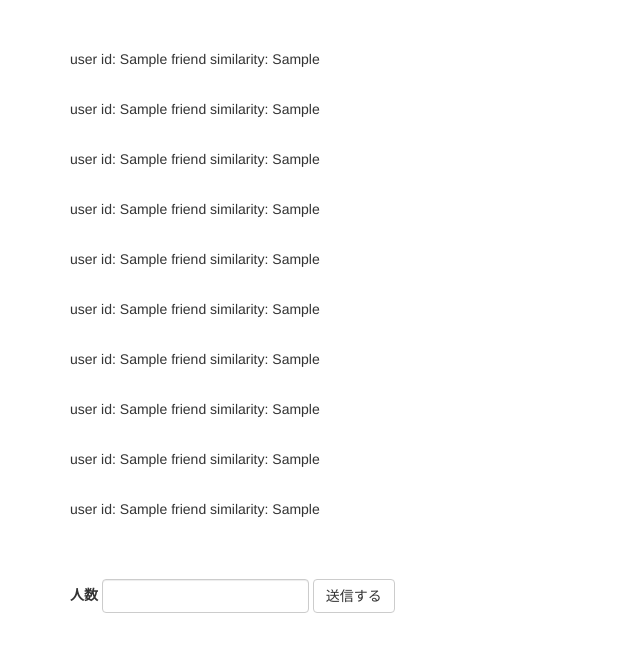
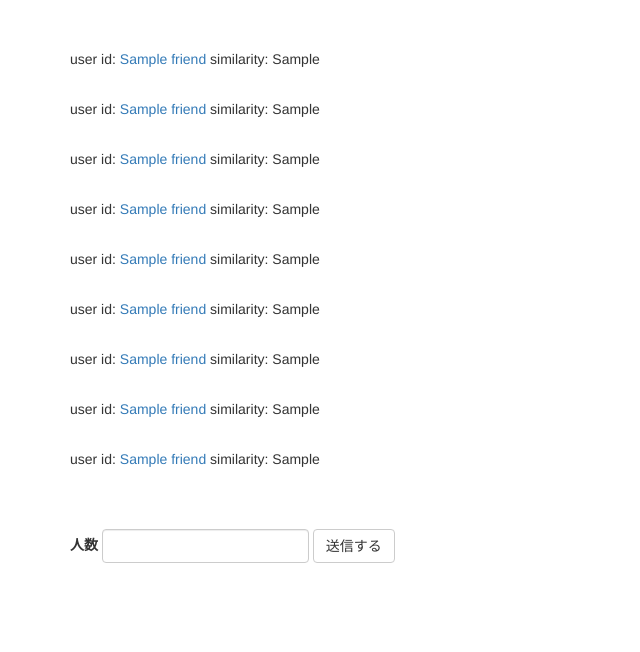
Before and after one commit to ExciteJapanPub/summer-intern-2018-ml1, a Flask app: template BFF/templates/ranking.html in a window 1280 px wide. Shown: the top 652 px of the page, without its empty margins (0-640 px from the left). Run offline with Flask 2, Linux system fonts and the light colour scheme; the template is opened without the code that fills it: most values are stand-ins (such as "Sample title", 1, 10 or a date in 2020); parts of the project's set-up code (start-up, migrations or seed data) failed here and were passed over; some libraries are stand-ins or nearby versions.

Commit message:
modify ranking a part of front

```diff
--- a/BFF/best_friend_forever.py
+++ b/BFF/best_friend_forever.py
@@ -46,6 +46,20 @@
     l2 = np.linalg.norm(v, axis=axis, ord = order, keepdims=True)
     l2[l2==0] = 1
     return v/l2
+
+
+def generator():
+    user_lst = []
+    for i in range(0, 10):
+    # writer = csv.writer(f)
+        user = User(i)
+        user.feature_food = np.random.randint(10, size=(1, N))
+        user.feature_country = np.random.randint(10, size=(1, COUNTRY_NUM))
+        user.feature_ing = np.random.randint(10, size=(1, ING_NUM))
+        user.feature_calorie = np.random.randint(10, size=(1, CALORIE_NUM))
+        user_lst.append(user)
+
+    return user_lst
 
 
 def input_pic(path, user_id):
@@ -141,13 +155,14 @@
 
     return similarity
 
+USERS = generator()
 
-def show_BFF_rank(usr_id, users):
+def show_BFF_rank(usr_id, users=USERS):
    arr = calc_BFF_rank(usr_id, users)
    friend_list = np.argsort(arr)[::-1]
    print(friend_list[:5])
 
-   return friend_list, arr
+   return friend_list, np.sort(arr)[::-1]
 
 
 def load_users():
@@ -167,21 +182,10 @@
     return user_df.values
 
 
-def generator():
-    user_lst = []
-    for i in range(0, 10):
-    # writer = csv.writer(f)
-        user = User(i)
-        user.feature_food = np.random.randint(10, size=(1, N))
-        user.feature_country = np.random.randint(10, size=(1, COUNTRY_NUM))
-        user.feature_ing = np.random.randint(10, size=(1, ING_NUM))
-        user.feature_calorie = np.random.randint(10, size=(1, CALORIE_NUM))
-        user_lst.append(user)
-
-    return user_lst
 
 
-USERS = generator()
+
+
 
 
 def calc_BFF_rank(usr_id, users=USERS):
--- a/BFF/bff_train.py
+++ b/BFF/bff_train.py
@@ -31,8 +31,8 @@
 # TEST_LABELS_PATH = DATA_PATH / 'labels/test.csv'
 TEST_IMAGES_PATH = DATA_PATH / 'meta/test.txt'
 # CHECKPOINT = './checkpoint/mnist_cnn.ckpt'
-SAVED_CHECKPOINT = '../checkpoint/dish_101_cnn.ckpt'
-CHECKPOINT = '../checkpoint/dish_101_cnn_1000.ckpt'
+CHECKPOINT = '../checkpoint/dish_101_cnn.ckpt'
+# CHECKPOINT = '../checkpoint/dish_101_cnn_1000.ckpt'
 
 class_df = pd.read_table(LABELS_PATH, header=None)
 
--- a/BFF/server.py
+++ b/BFF/server.py
@@ -4,7 +4,7 @@
 from flask import Flask, render_template, request, redirect, url_for, send_from_directory
 import pandas as pd
 import numpy as np
-from best_friend_forever import input_pic, predict, load_category
+from best_friend_forever import input_pic, predict, load_category, show_BFF_rank
 import glob
 
 UPLOAD_FILE_PATH = './static/uploads'
@@ -39,36 +39,42 @@
 @app.route('/ranking', methods=['GET', 'POST'])
 def ranking():
     title = "your BFF"
-    friend_list = [2, 4, 6, 5, 7, 8, 10, 22, 88]
-    friend_similarity = [0.95, 0.94, 0.93, 0.90, 0.88, 0.74, 0.55, 0.43, 0.21]
+    # friend_list = [2, 4, 6, 5, 7, 8, 10, 22, 88]
+    # friend_similarity = [0.95, 0.94, 0.93, 0.90, 0.88, 0.74, 0.55, 0.43, 0.21]
     user_name = 0
+    friend_list, friend_similarity = show_BFF_rank(user_name)
 
     if request.method == 'GET':
-        return render_template('ranking.html', title=title)
+        return render_template('ranking.html', title=title, user_name=user_name)
 
     if request.method == 'POST':
         number_bff = request.form['number_BFF']
+        users_path = []
+        for friend in friend_list:
+            users_path.append("/" + str(friend))
         if int(number_bff) > len(friend_list):
             return redirect(url_for('ranking'))
         return render_template('ranking.html',
                                title=title, user_name=user_name, friend_list=friend_list,
-                               friend_similarity=friend_similarity, number_BFF=int(number_bff))
+                               friend_similarity=friend_similarity, number_BFF=int(number_bff),
+                               users_path=users_path)
     else:
         return redirect(url_for('ranking'))
 
 # 画像アップロードと予測結果表示
 @app.route('/send', methods=['GET', 'POST'])
-def send(user_id):
+def send():
     if request.method == 'GET':
         title = "upload"
         return render_template('upload.html', title=title)
 
     elif request.method == 'POST':
+        user_id = 0
         title = "picture information"
         img_file = request.files['img_file']
         if img_file and allowed_file(img_file.filename):
-            img_file.save(os.path.join(UPLOAD_FILE_PATH + "/" + user_id, img_file.filename))
-            img_url = './static/uploads/' + user_id + "/" + img_file.filename
+            img_file.save(os.path.join(UPLOAD_FILE_PATH + "/" + str(user_id), img_file.filename))
+            img_url = './static/uploads/' + str(user_id) + "/" + img_file.filename
             dishname, tags = get_picture_info(img_url, user_id)
             return render_template('disp.html', title=title, img_url=img_url, dishname=dishname, tag_country=tags[0], tag_ingredient=tags[1], tag_calorie=tags[2])
         else:
--- a/BFF/templates/ranking.html
+++ b/BFF/templates/ranking.html
@@ -9,8 +9,8 @@
         <p class="lead">
           {% if number_BFF %}
             <!--人数 {{ number_BFF }}-->
-            {% for n in range(0, number_BFF) %}
-          　　<p>user id: {{ friend_list[n] }}
+            {% for n in range(1, number_BFF+1) %}
+            　　<p>user id: <a href="{{ users_path[n] }}">{{ friend_list[n] }}</a>
                 similarity: {{ friend_similarity[n] }}
              </p>
 　　　　　　　{% endfor %}
```
